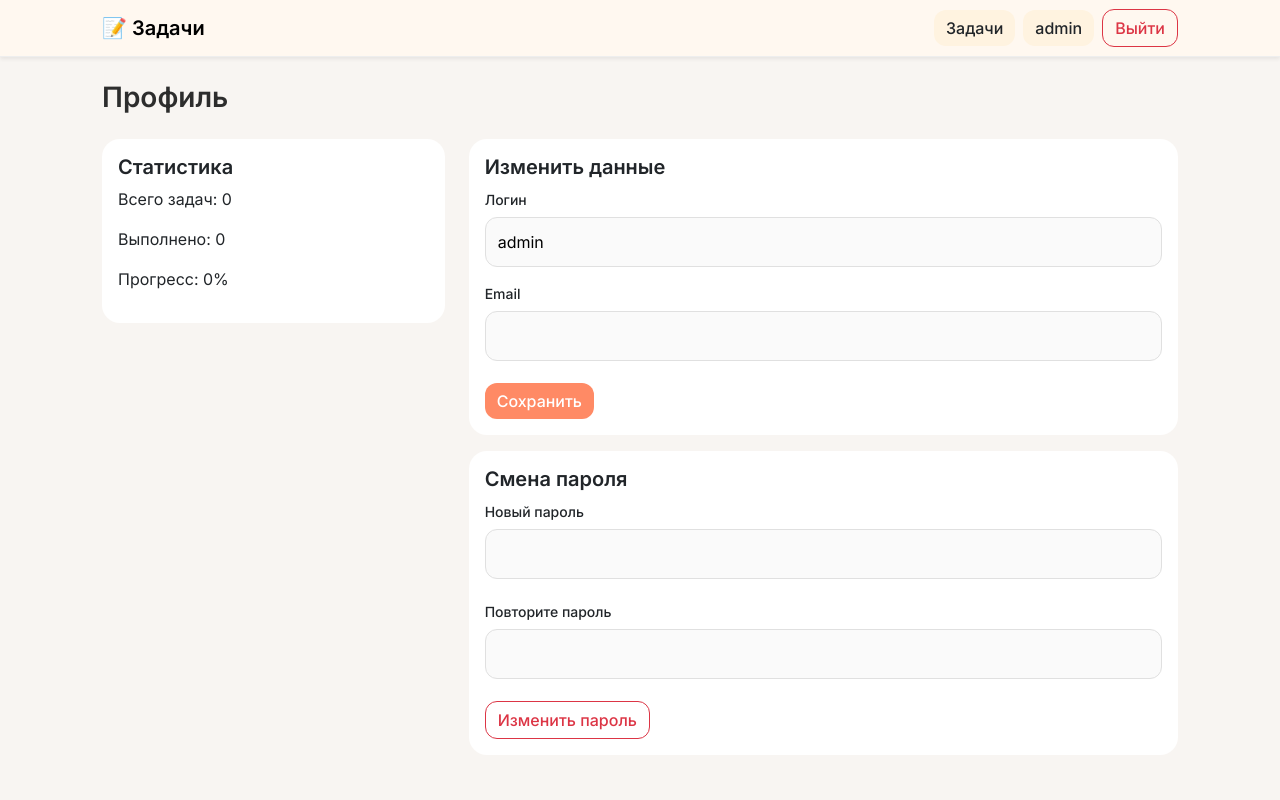
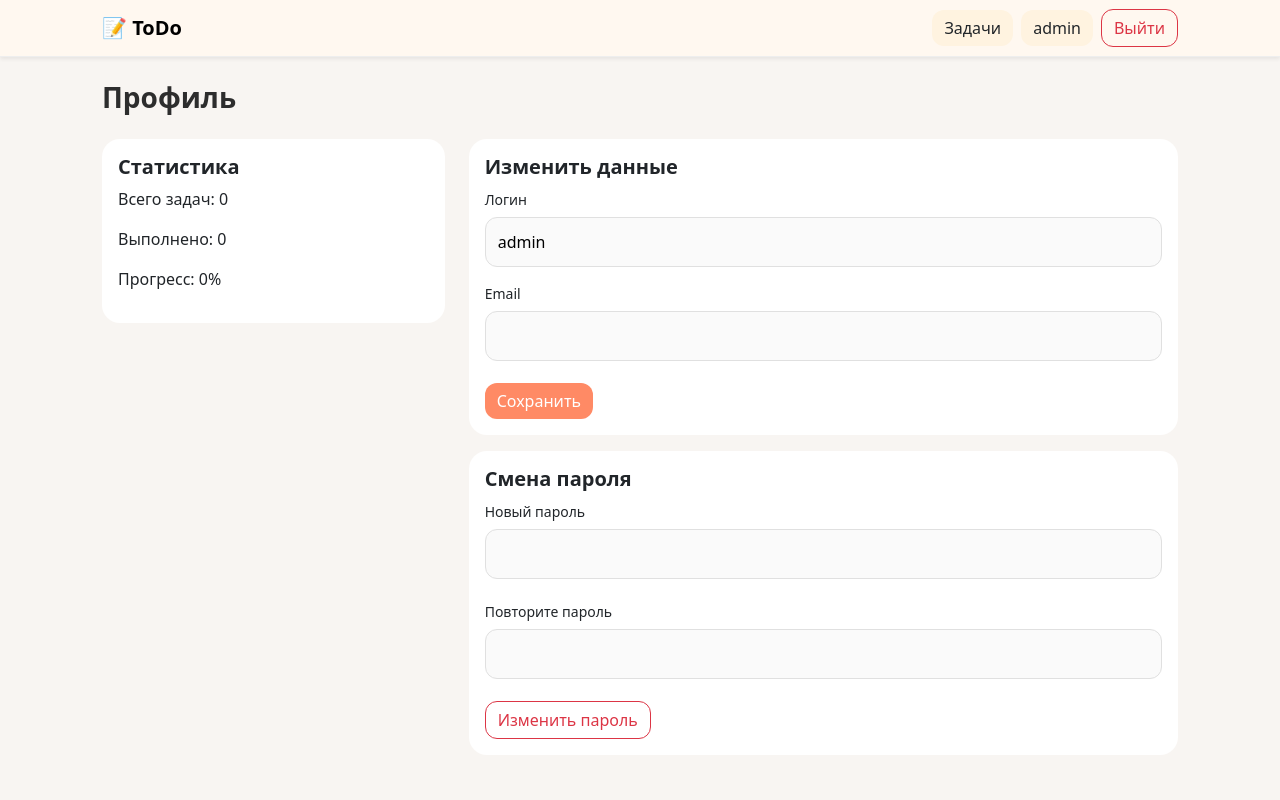
Before and after one commit to workmailasmiyan-sketch/todo, a Django app: page /profile/ in a window 1280 px wide. Run offline with Django 5.2, Linux system fonts and the light colour scheme; a user stored in the database is signed in; data comes from the database, SQL or seed files in the repository.

Commit message:
style fix

```diff
--- a/ToDo/static/css/style.css
+++ b/ToDo/static/css/style.css
@@ -1,5 +1,5 @@
 body {
-    font-family: 'Inter', sans-serif;
+    font-family: system-ui, sans-serif;
     background: #f8f5f2;
     color: #2d2d2d;
 }
--- a/ToDo/templates/base.html
+++ b/ToDo/templates/base.html
@@ -3,10 +3,8 @@
 <html lang="ru">
 <head>
     <meta charset="UTF-8">
-    <title>Задачи</title>
-
+    <title>ToDo</title>
     <link href="https://cdn.jsdelivr.net/npm/bootstrap@5.3.0/dist/css/bootstrap.min.css" rel="stylesheet">
-    <link href="https://fonts.googleapis.com/css2?family=Inter:wght@400;500;600&display=swap" rel="stylesheet">
 
     <link rel="stylesheet" href="{% static 'css/style.css' %}">
 </head>
@@ -17,7 +15,7 @@
     <div class="container">
 
         <a class="navbar-brand fw-semibold" href="{% url 'task_list' %}">
-            📝 Задачи
+            📝 ToDo
         </a>
 
         <div class="ms-auto d-flex gap-2 align-items-center">
--- a/ToDo/templates/tasks/update.html
+++ b/ToDo/templates/tasks/update.html
@@ -37,7 +37,7 @@
                 <button class="btn btn-main w-100 mt-2">
                     Сохранить
                 </button>
-            </task>
+            </form>
 
         </div>
 
```
